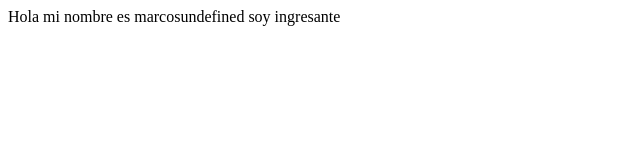
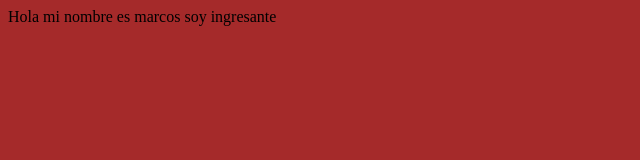
Before and after one commit to MarcosDavd/Proyectos, a plain HTML site: page ParteJson/parte4.html in a window 1280 px wide. Shown: the whole page, without its empty margins (0-640 px from the left). Drawn offline with Linux system fonts and the light colour scheme.

Commit message:
resubiendo

```diff
--- a/ParteJson/parte4.html
+++ b/ParteJson/parte4.html
@@ -5,6 +5,11 @@
     <meta http-equiv="X-UA-Compatible" content="IE=edge">
     <meta name="viewport" content="width=device-width, initial-scale=1.0">
     <title>Document</title>
+    <style>
+        body{
+            background-color: brown;
+        }
+    </style>
 </head>
 <body>
     <script>
@@ -19,7 +24,7 @@
         }
         class Alumno extends Persona{
             inscribir(){
-                document.write(this.saludar()+' soy ingresante')
+                document.write([this.saludar()]+' soy ingresante')
             }
         }
         let al = new Alumno('marcos',21)
```
